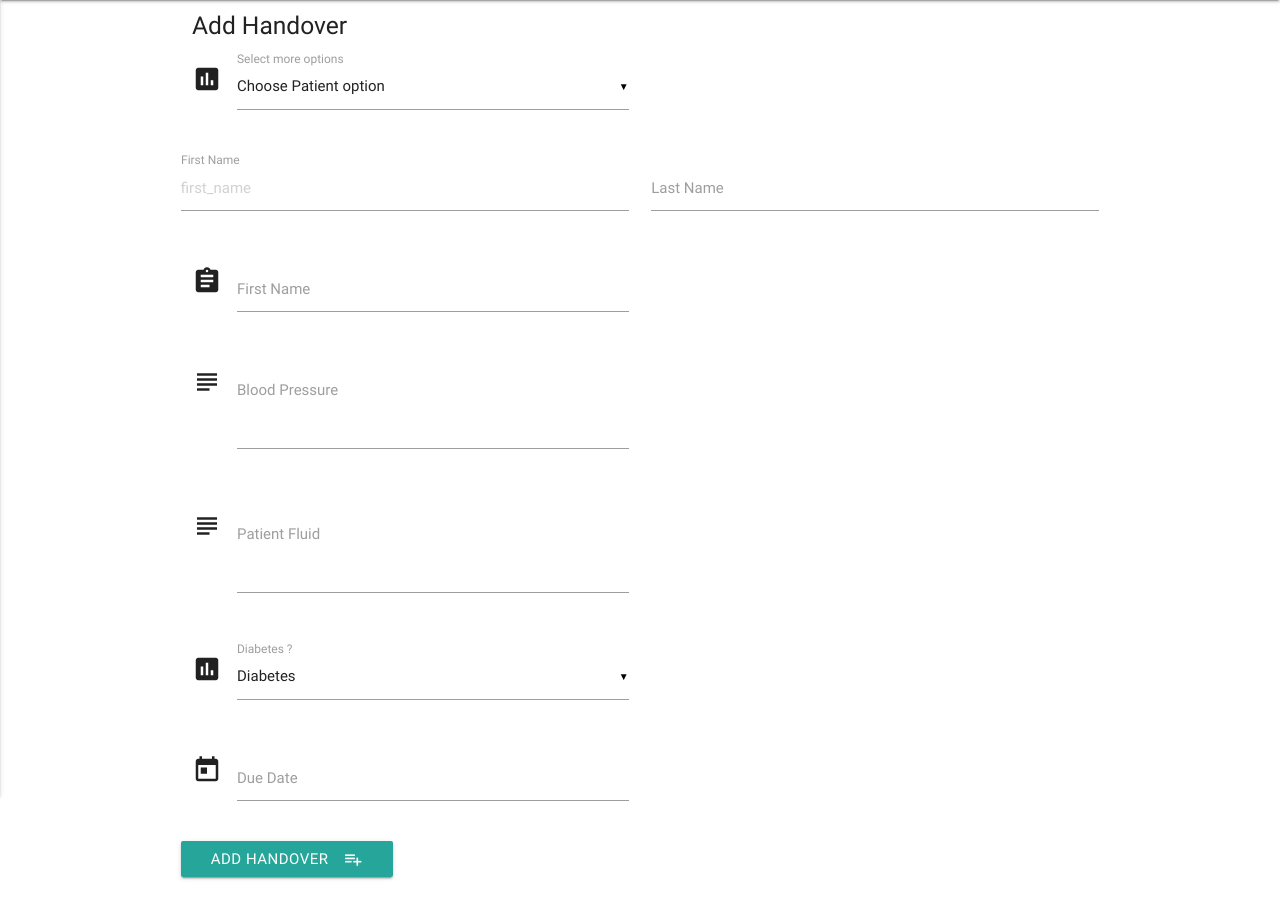
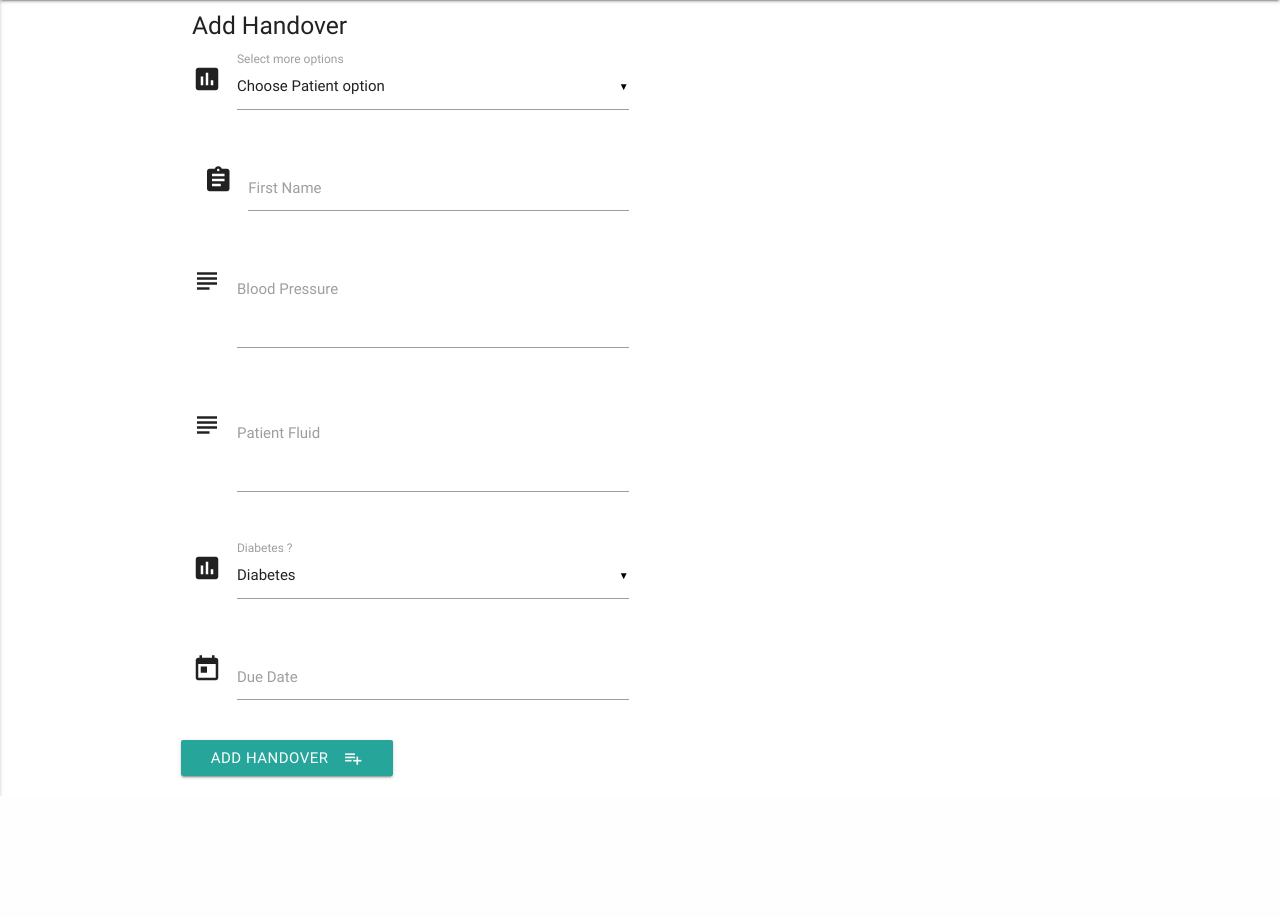
Before and after one commit to jamaral14/data-centric-development-milestone-project-handover, a Flask app: page /get_addhandover in a window 1280 px wide. Shown: the part 64-981 px from the top of the page. After the commit the page ends 860 px from the top, so only its background shows below. Run offline with Flask 2, Linux system fonts and the light colour scheme; data that the repository does not hold is empty; some libraries are stand-ins or nearby versions.

Commit message:
No changes

```diff
--- a/app.py
+++ b/app.py
@@ -1,5 +1,5 @@
 import os
-#import env
+import env
 from flask import Flask, render_template, redirect, request, url_for
 from flask_pymongo import PyMongo
 from bson.objectid import ObjectId
--- a/requirements.txt
+++ b/requirements.txt
@@ -1,4 +1,7 @@
 Click==7.0
+dnspython==1.16.0
 Flask==1.1.1
+Flask-PyMongo==2.3.0
 itsdangerous==1.1.0
+pymongo==3.10.0
 Werkzeug==0.16.0
--- a/templates/addhandover.html
+++ b/templates/addhandover.html
@@ -16,18 +16,6 @@
     <label>Select more options</label>
   </div>
   </div>
-    <div class="row">
-    <form class="col s12">
-      <div class="row">
-        <div class="input-field col s6">
-          <input placeholder="first_name" id="first_name" type="text" class="validate">
-          <label for="icon_prefix">First Name</label>
-        </div>
-        <div class="input-field col s6">
-          <input id="last_name" type="text" class="validate">
-          <label for="last_name">Last Name</label>
-        </div>
-      </div>
             <div class="input-field col s12 m6 l6">
                 <i class="material-icons prefix">assignment</i>
                 <input id="first_name" name="first_name" type="text" class="validate">
```
